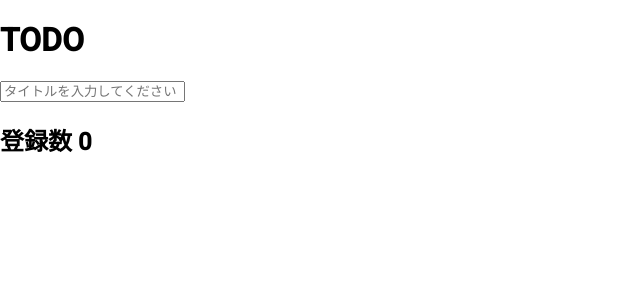
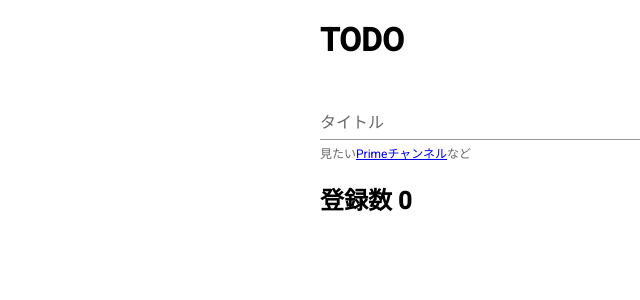
Before and after one commit to yuyakinjo/angular-todo, an Angular app: page / in a window 1280 px wide. Shown: the top 300 px of the page, without its empty margins (0-640 px from the left). Built offline with nearby package versions, Linux system fonts and the light colour scheme.

Commit message:
form-feild追加

```diff
--- a/src/app/app.module.ts
+++ b/src/app/app.module.ts
@@ -2,7 +2,9 @@ import { NgModule } from '@angular/core';
 import { ReactiveFormsModule } from '@angular/forms';
 import { MatButtonModule } from '@angular/material/button';
 import { MatCheckboxModule } from '@angular/material/checkbox';
+import { MatFormFieldModule } from '@angular/material/form-field';
 import { MatIconModule } from '@angular/material/icon';
+import { MatInputModule } from '@angular/material/input';
 import { MatListModule } from '@angular/material/list';
 import { BrowserModule } from '@angular/platform-browser';
 import { BrowserAnimationsModule } from '@angular/platform-browser/animations';
@@ -24,6 +26,8 @@ import { TodoListComponent } from './todo-list/todo-list.component';
     MatButtonModule,
     MatIconModule,
     MatCheckboxModule,
+    MatFormFieldModule,
+    MatInputModule,
   ],
   providers: [],
   bootstrap: [AppComponent],
--- a/src/app/todo-input/todo-input.component.html
+++ b/src/app/todo-input/todo-input.component.html
@@ -1,2 +1,13 @@
-<input type="text" [formControl]="form" placeholder="タイトルを入力してください" />
-<button (click)="add()" *ngIf="!!form.value">追加</button>
+<mat-form-field appearance="standard" [style.width]="'50vw'">
+  <mat-label>タイトル</mat-label>
+  <input matInput type="text" [formControl]="form" placeholder="タイトルを入力してください" />
+  <mat-hint
+    >見たい<a href="https://www.amazon.co.jp/gp/video/storefront" rel="noopener noreferrer" target="blank"
+      >Primeチャンネル</a
+    >など</mat-hint
+  >
+</mat-form-field>
+<button mat-raised-button (click)="add()" *ngIf="!!form.value" color="primary" [style.margin-left]="'1vw'">
+  <mat-icon>add</mat-icon>
+  <span>追加</span>
+</button>
--- a/src/app/todo-list/todo-list.component.html
+++ b/src/app/todo-list/todo-list.component.html
@@ -1,10 +1,9 @@
-<ul>
-  <ng-container *ngIf="todos | keyvalue | done: status as filterd">
-    <h3 *ngIf="filterd.length">{{ status ? doneLabel : inProcessLabel }} {{ filterd.length }}</h3>
-    <li *ngFor="let todo of filterd">
-      <input type="checkbox" [checked]="todo.value" (click)="changeStatus(todo)" />
-      <span>{{ todo.key }}</span>
-      <button (click)="remove(todo.key)">削除</button>
-    </li>
-  </ng-container>
-</ul>
+<ng-container *ngIf="todos | keyvalue | done: status as filterd">
+  <h3 *ngIf="filterd.length">{{ status ? doneLabel : inProcessLabel }} {{ filterd.length }}</h3>
+  <mat-list role="list">
+    <mat-list-item role="listitem" *ngFor="let todo of filterd">
+      <mat-checkbox color="primary" [checked]="todo.value" (change)="changeStatus(todo)">{{ todo.key }}</mat-checkbox>
+      <button mat-icon-button (click)="remove(todo.key)"><mat-icon color="warn">delete</mat-icon></button>
+    </mat-list-item>
+  </mat-list>
+</ng-container>
--- a/src/styles.scss
+++ b/src/styles.scss
@@ -1,4 +1,15 @@
 /* You can add global styles to this file, and also import other style files */
 
-html, body { height: 100%; }
-body { margin: 0; font-family: Roboto, "Helvetica Neue", sans-serif; }
+html,
+body {
+  height: 100%;
+}
+body {
+  margin: 0;
+  font-family: Roboto, "Helvetica Neue", sans-serif;
+}
+body {
+  display: grid;
+  justify-items: center;
+  width: 100vw;
+}
```
